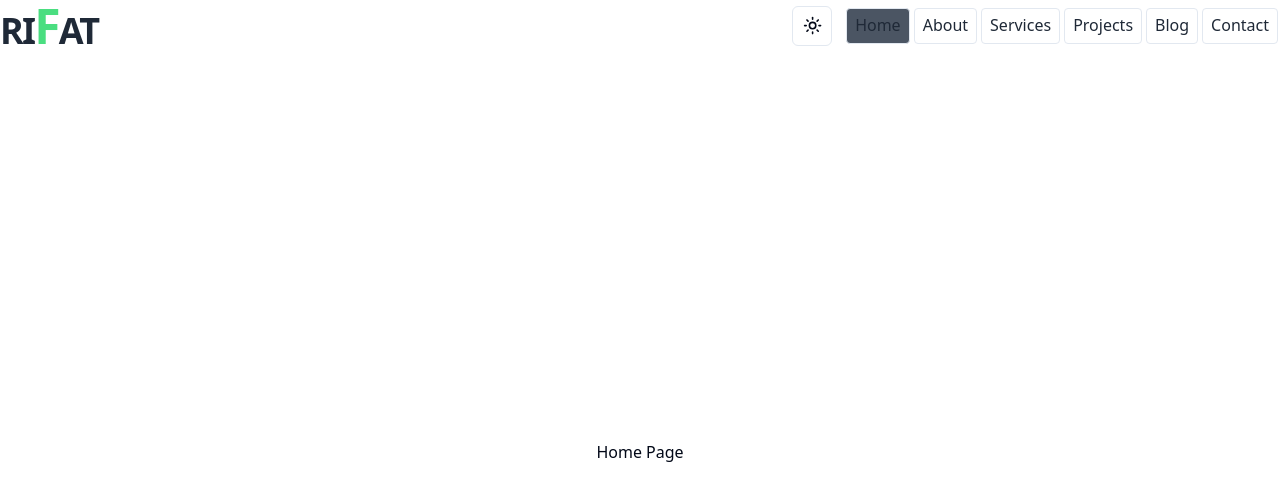
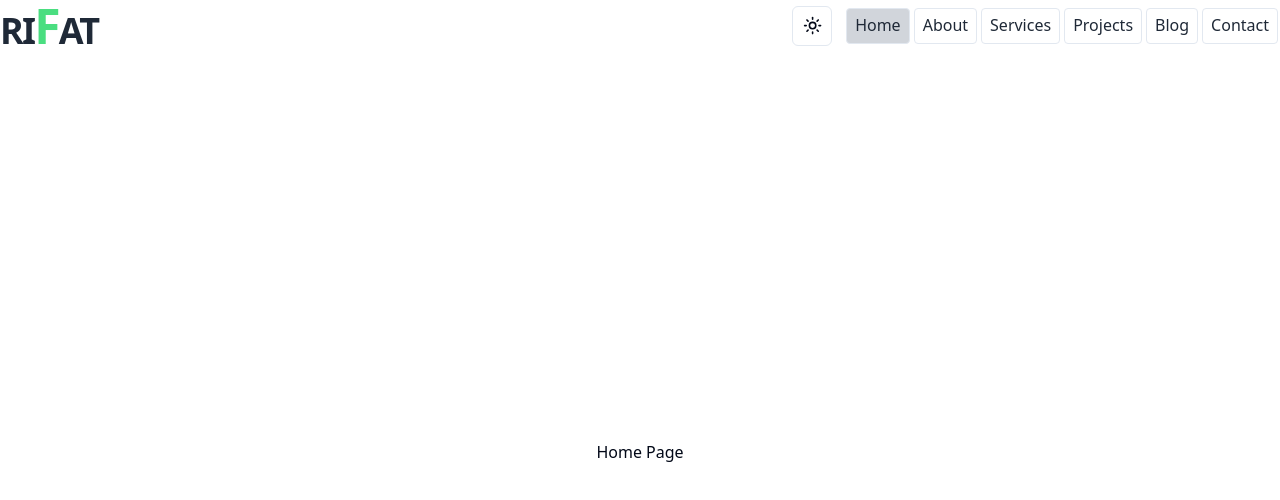
Before and after one commit to masumbillah360/rifat-portfolio, a Next.js app: page / in a window 1280 px wide. Shown: the top 500 px of the page. Built offline with nearby package versions, Linux system fonts and the light colour scheme.

Commit message:
fixed navbar color

```diff
--- a/components/shared/navbar/NavLink.tsx
+++ b/components/shared/navbar/NavLink.tsx
@@ -11,7 +11,7 @@ const NavLink = ({ label, path, isActive }: NavLinkProps) => {
   return (
     <div
       className={`w-full border m-[2px] px-2 py-1 rounded ${
-        isActive ? "bg-gray-600" : ""
+        isActive ? "bg-gray-300 dark:bg-gray-600" : ""
       }`}
     >
       <Link className="text-base text-gray-800 dark:text-gray-300" href={path}>
```
